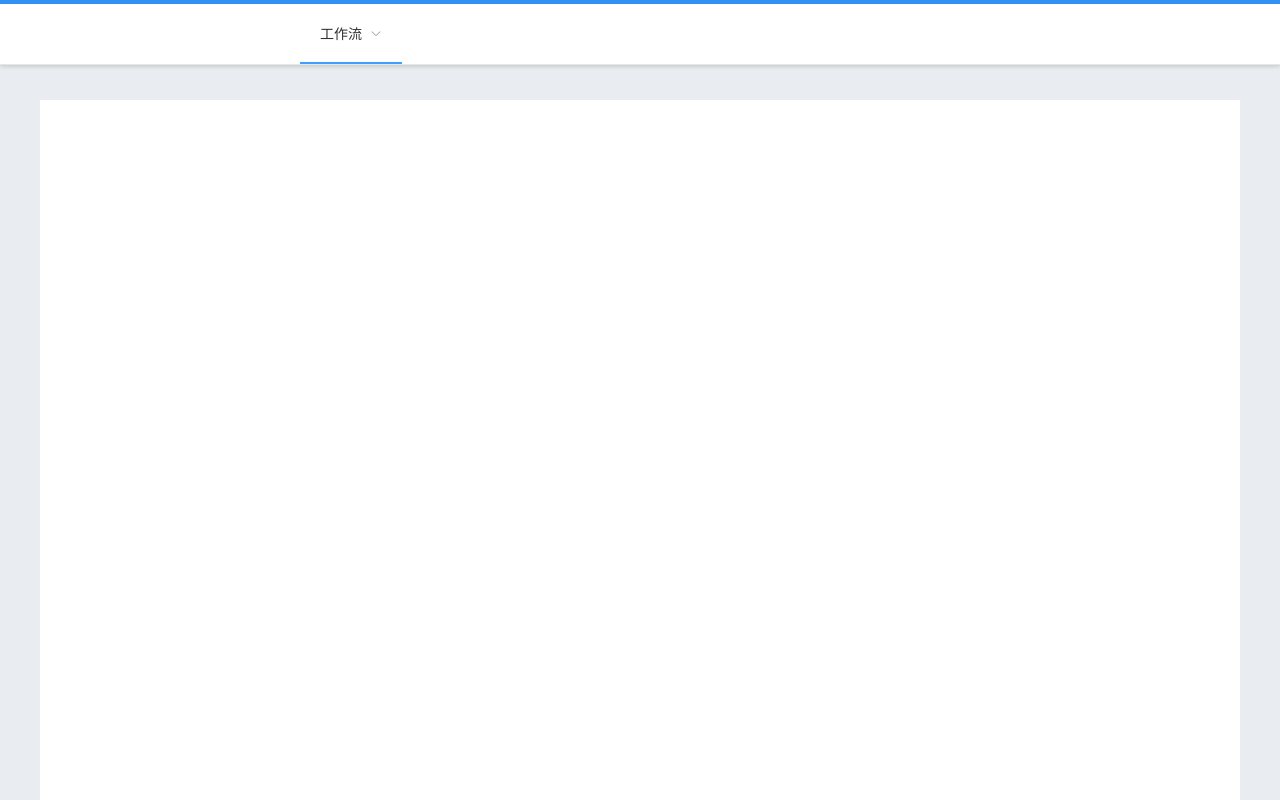
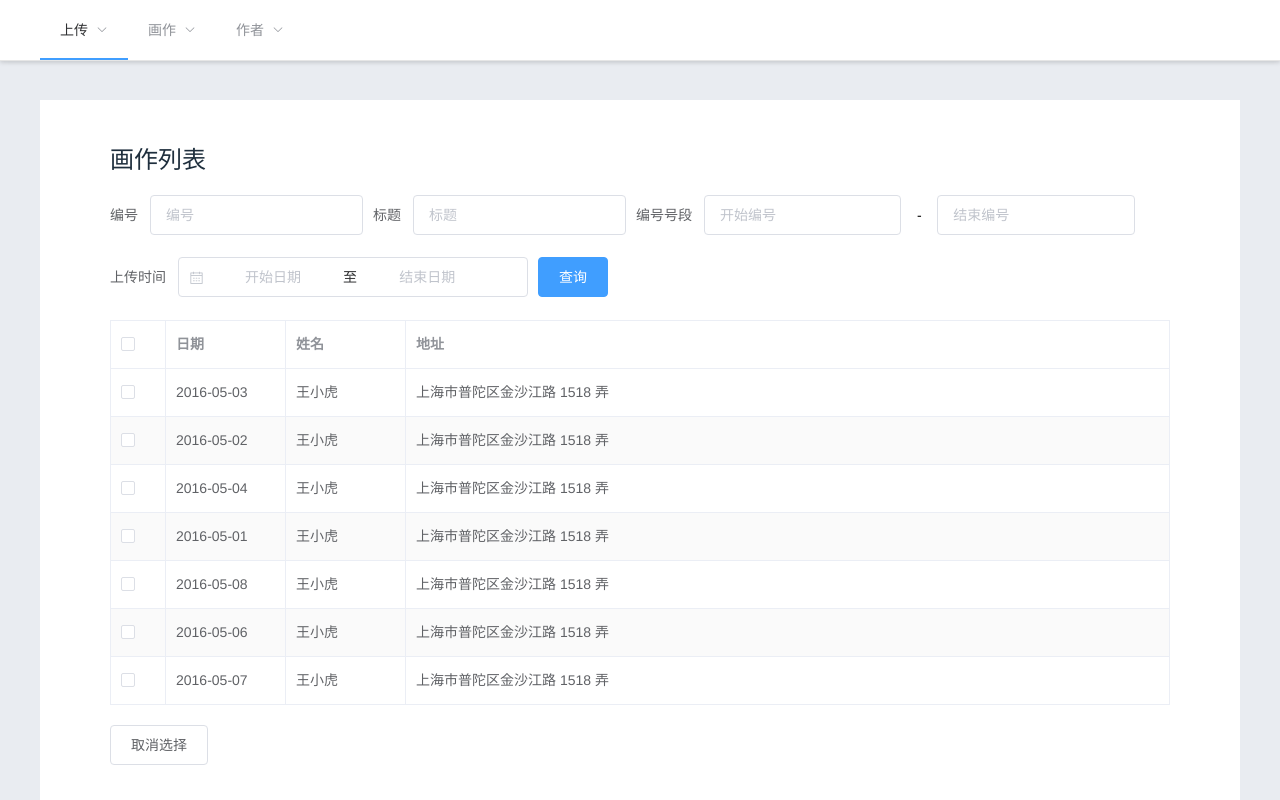
Before and after one commit to WJiaoJiao/AT_InternSys, a Vue app: page /#/paintingList in a window 1280 px wide. Shown: the top 800 px of the page. Built offline with nearby package versions, Linux system fonts and the light colour scheme.

Commit message:
添加导航数据

```diff
--- a/index.html
+++ b/index.html
@@ -3,7 +3,7 @@
   <head>
     <meta charset="utf-8">
     <meta name="viewport" content="width=device-width,initial-scale=1.0">
-    <title>at_internsys</title>
+    <title>墨染</title>
   </head>
   <body>
     <div id="app"></div>
--- a/package.json
+++ b/package.json
@@ -13,6 +13,7 @@
     "build": "node build/build.js"
   },
   "dependencies": {
+    "axios": "^0.17.1",
     "css-loader": "^0.28.7",
     "element-ui": "^2.0.10",
     "less": "^2.7.3",
--- a/src/App.vue
+++ b/src/App.vue
@@ -7,12 +7,12 @@
     <div v-show="headerFixed" style="position: relative;height: 60px;width: 100%;"></div>
 
     <main>
-          <!-- 右侧主内容区 -->
-          <div  class="main-right" >
-            <transition name="el-fade-in-linear">
-              <router-view class="view"/>
-            </transition>
-          </div>
+      <!-- 主内容区 -->
+      <div  class="main-content" >
+        <transition name="el-fade-in-linear">
+          <router-view class="view"/>
+        </transition>
+      </div>
     </main>
   </div>
 </template>
@@ -30,27 +30,13 @@
     },
     data: function (){
       return {
-        active:true,
         headerFixed : true
-      }
-    },
-    created: function(){
-    },
-    methods: {
-    },
-    watch: {
-      '$route': function (to,from) {
-          if(to.path == '/UploadExcel'){
-              this.active = true ;
-          }else if(to.path == '/uploadPictures'){
-              this.active = false ;
-          }
       }
     }
   }
 </script>
 
-<style>
+<style lang="less">
   body{margin: 0;}
   #app {
     min-width: 1200px;
@@ -58,38 +44,11 @@
     font-family: "Helvetica Neue","PingFang SC",Arial,sans-serif;
   }
   /* 头部导航 */
-  header{z-index: 1000;min-width: 1200px;transition: all 0.5s ease;  border-top: solid 4px #3091F2;  background-color: #fff;  box-shadow: 0 2px 4px 0 rgba(0,0,0,.12),0 0 6px 0 rgba(0,0,0,.04);  }
+  header{z-index: 1000;min-width: 1200px;transition: all 0.5s ease;  background-color: #fff;  box-shadow: 0 2px 4px 0 rgba(0,0,0,.12),0 0 6px 0 rgba(0,0,0,.04);  }
   header.header-fixed{position: fixed;top: 0;left: 0;right: 0;}
-  header .el-menu-demo{padding-left: 300px!important;}
+  header .el-menu-demo{padding-left: 40px!important;}
   /* 主内容区 */
-  main{display: -webkit-box;display: -ms-flexbox;display: flex;  min-height: 800px;  border: solid 40px #E9ECF1;  background-color: #FCFCFC;  }
-  main .main-left{text-align: center;-webkit-box-flex: 0;-ms-flex: 0 0 200px;flex: 0 0 200px;}
-  main .main-right{-webkit-box-flex:1;-ms-flex:1;flex:1; background-color: #fff; padding: 50px 70px; }
+  main{display: flex;  min-height: 1000px;  border: solid 40px #E9ECF1;  background-color: #FCFCFC;  }
+  main .main-content{flex:1; background-color: #fff; padding: 20px 70px 50px 70px; }
   main .el-menu{background-color: transparent!important;}
-  /*  */
-  .router-link{display:inline-block;width:100%;height:100%;text-align:center;color:#475669;text-decoration: none; }
-  .is-active .router-link{color:#20a0ff; }
-  /* 单选框 */
-  .el-form-item .el-radio+.el-radio {
-    margin-left: 30px!important;
-  }
-  /* 路由切换动效 */
-  .fade-enter-active, .fade-leave-active {
-    transition: all .5s;
-  }
-  .fade-enter, .fade-leave-active {
-    opacity: 0;
-  }
-  .list-enter-active, .list-leave-active {
-    transition: all 1s;
-  }
-  .list-enter, .list-leave-active {
-    opacity: 0;
-    transform: translateY(30px);
-  }
-  /* 导航栏菜单选中效果 */
-  .isActive{color: #20a0ff!important;}
-   #app main .aside .is-active{color: #475669;}
-  /* 卡片 */
-  .el-card{overflow: visible!important;}
 </style>
--- a/src/assets/index.less
+++ b/src/assets/index.less
@@ -1,4 +1,4 @@
-.container {
-  width: 90%;
-  margin: 0 auto;
+h1,h2,h3,h4,h5,h6{
+  font-weight: 400;
+  color: #1f2f3d;
 }
--- a/src/components/Navigator.vue
+++ b/src/components/Navigator.vue
@@ -1,11 +1,11 @@
 <template>
   <el-menu :default-active="defaultActive" class="el-menu-demo" mode="horizontal" :router="true">
-    <template v-for="menu in menus">
+    <template v-for="(menu,index) in menus">
       <el-menu-item
       v-if="!menu.hasOwnProperty('children')"
       :index="menu.route"
       >{{menu.title}}</el-menu-item>
-      <el-submenu v-else>
+        <el-submenu v-else :index="menu.route">
           <template slot="title">{{menu.title}}</template>
           <el-menu-item
           v-for="(subMenu,index) in menu.children"
@@ -20,23 +20,43 @@
 export default {
   data () {
     return {
-      defaultActive: '/uploadPainting',
+      defaultActive: '/uploadExcel',
       menus: [
         {
-          title: '工作流',
-          route: '',
+          title: '上传',
+          route: 'upload',
           children: [
             {
-              title: '上传画作',
-              route: '/uploadPainting'
+              title: '上传Excel',
+              route: '/uploadExcel'
+            },
+            {
+              title: '上传图片',
+              route: '/uploadImg'
+            }
+          ]
+        },
+        {
+          title: '画作',
+          route: 'painting',
+          children: [
+            {
+              title: '画作列表',
+              route: '/paintingList'
+            }
+          ]
         },
         {
           title: '作者',
-              route: '/author'
+          route: 'author',
+          children: [
+            {
+              title: '上传作者',
+              route: '/uploadAuthor'
             },
             {
-              title: '最新',
-              route: '/lasted'
+              title: '作者列表',
+              route: '/authorList'
             }
           ]
         }
--- a/src/router/index.js
+++ b/src/router/index.js
@@ -1,7 +1,9 @@
 import Vue from 'vue'
 import Router from 'vue-router'
 import HelloWorld from '@/components/HelloWorld'
-import uploadPainting from '@/views/uploadPainting/index.vue'
+import uploadExcel from '@/views/uploadExcel/index.vue'
+import uploadImg from '@/views/uploadImg/index.vue'
+import paintingList from '@/views/painting/paintingList.vue'
 import author from '@/views/author/index.vue'
 
 Vue.use(Router)
@@ -10,18 +12,25 @@ export default new Router({
   routes: [
     {
       path: '/',
-      name: 'uploadPainting',
-      component: uploadPainting
+      redirect: {
+        name: 'uploadExcel',
+        component: uploadExcel
+      }
     },
     {
-      path: '/uploadPainting',
-      name: 'uploadPainting',
-      component: uploadPainting
+      path: '/uploadExcel',
+      name: 'uploadExcel',
+      component: uploadExcel
     },
     {
-      path: '/author',
-      name: 'author',
-      component: author
+      path: '/uploadImg',
+      name: 'uploadImg',
+      component: uploadImg
+    },
+    {
+      path: '/paintingList',
+      name: 'paintingList',
+      component: paintingList
     }
   ]
 })
--- /dev/null
+++ b/src/service/test.js
@@ -0,0 +1,3 @@
+import request from '@/common/request'
+
+export const getTest = ()=> request.get('/capsule/getareainfo/1100001')
--- /dev/null
+++ b/src/views/painting/paintingList.vue
@@ -0,0 +1,141 @@
+<template>
+    <div>
+        <h2 class="demo-color-box bg-text-primary">画作列表</h2>
+        <el-form :inline="true" :model="formInline" class="demo-form-inline">
+            <el-form-item label="编号">
+                <el-input v-model="formInline.user" placeholder="编号"></el-input>
+            </el-form-item>
+            <el-form-item label="标题">
+                <el-input v-model="formInline.user" placeholder="标题"></el-input>
+            </el-form-item>
+            <el-form-item label="编号号段" style="text-align: center">
+                <el-col :span="11">
+                    <el-input v-model="formInline.user" placeholder="开始编号"></el-input>
+                </el-col>
+                <el-col class="line" :span="2">-</el-col>
+                <el-col :span="11">
+                    <el-input v-model="formInline.user" placeholder="结束编号"></el-input>
+                </el-col>
+            </el-form-item>
+            <el-form-item label="上传时间">
+                <div style="display:inline-block">
+                    <el-date-picker
+                        v-model="value7"
+                        type="daterange"
+                        align="right"
+                        unlink-panels
+                        range-separator="至"
+                        start-placeholder="开始日期"
+                        end-placeholder="结束日期"
+                        :picker-options="pickerOptions2">
+                    </el-date-picker>
+                </div>
+            </el-form-item>
+            <el-form-item>
+                <el-button type="primary" @click="onSubmit">查询</el-button>
+            </el-form-item>
+        </el-form>
+        <el-table stripe border ref="multipleTable" :data="tableData3" tooltip-effect="dark" style="width: 100%" @selection-change="handleSelectionChange">
+            <el-table-column type="selection" width="55"></el-table-column>
+            <el-table-column label="日期" width="120">
+                <template slot-scope="scope">{{ scope.row.date }}</template>
+            </el-table-column>
+            <el-table-column prop="name" label="姓名" width="120"></el-table-column>
+            <el-table-column prop="address" label="地址" show-overflow-tooltip></el-table-column>
+        </el-table>
+        <div style="margin-top: 20px">
+            <el-button @click="toggleSelection()">取消选择</el-button>
+        </div>
+    </div>
+</template>
+
+<script>
+  export default {
+    data() {
+      return {
+        tableData3: [{
+          date: '2016-05-03',
+          name: '王小虎',
+          address: '上海市普陀区金沙江路 1518 弄'
+        }, {
+          date: '2016-05-02',
+          name: '王小虎',
+          address: '上海市普陀区金沙江路 1518 弄'
+        }, {
+          date: '2016-05-04',
+          name: '王小虎',
+          address: '上海市普陀区金沙江路 1518 弄'
+        }, {
+          date: '2016-05-01',
+          name: '王小虎',
+          address: '上海市普陀区金沙江路 1518 弄'
+        }, {
+          date: '2016-05-08',
+          name: '王小虎',
+          address: '上海市普陀区金沙江路 1518 弄'
+        }, {
+          date: '2016-05-06',
+          name: '王小虎',
+          address: '上海市普陀区金沙江路 1518 弄'
+        }, {
+          date: '2016-05-07',
+          name: '王小虎',
+          address: '上海市普陀区金沙江路 1518 弄'
+        }],
+        multipleSelection: [],
+        formInline: {
+          user: '',
+          region: ''
+        },
+        pickerOptions2: {
+          shortcuts: [{
+            text: '最近一周',
+            onClick(picker) {
+              const end = new Date();
+              const start = new Date();
+              start.setTime(start.getTime() - 3600 * 1000 * 24 * 7);
+              picker.$emit('pick', [start, end]);
+            }
+          }, {
+            text: '最近一个月',
+            onClick(picker) {
+              const end = new Date();
+              const start = new Date();
+              start.setTime(start.getTime() - 3600 * 1000 * 24 * 30);
+              picker.$emit('pick', [start, end]);
+            }
+          }, {
+            text: '最近三个月',
+            onClick(picker) {
+              const end = new Date();
+              const start = new Date();
+              start.setTime(start.getTime() - 3600 * 1000 * 24 * 90);
+              picker.$emit('pick', [start, end]);
+            }
+         }]
+        },
+        value6: '',
+        value7: ''
+      }
+    },
+
+    methods: {
+      toggleSelection(rows) {
+        if (rows) {
+          rows.forEach(row => {
+            this.$refs.multipleTable.toggleRowSelection(row);
+          });
+        } else {
+          this.$refs.multipleTable.clearSelection();
+        }
+      },
+      handleSelectionChange(val) {
+        console.log(val)
+        this.multipleSelection = val;
+      },
+      onSubmit() {
+        console.log('submit!');
+      }
+    }
+  }
+</script>
--- /dev/null
+++ b/src/views/uploadImg/index.vue
@@ -0,0 +1,45 @@
+<template>
+    <div>
+      <h2 class="demo-color-box bg-text-primary">上传图片</h2>
+      <el-upload class="upload-demo" drag action="/api/img/upload/capsule" multiple :on-success="uploadSuccess" :on-remove="removeAction" :before-upload="beforeAvatarUpload">
+          <i class="el-icon-upload"></i>
+          <div class="el-upload__text">将文件拖到此处，或<em>点击上传</em></div>
+          <div class="el-upload__tip" slot="tip">只能上传jpg/png文件</div>
+      </el-upload>
+    </div>
+</template>
+
+<script>
+import {getTest} from '@/service/test.js'
+export default {
+  name: 'UploadExcel',
+  data () {
+    return {}
+  },
+  methods: {
+    uploadSuccess: function (response, file, fileList) {
+      console.log(response)
+    },
+    removeAction: function(){
+    },
+    beforeAvatarUpload: function(file){
+      const isJPG = file.type === 'image/jpeg' || file.type === 'image/png';
+      console.log(file.type)
+      if (!isJPG) {
+        this.$message.error('上传图片只能是 JPG或PNG 格式!');
+      }
+      return isJPG;
+    }
+  },
+  created(){
+    getTest().then(function(resp){
+      console.log(resp)
+    });
+  }
+}
+</script>
+
+<!-- Add "scoped" attribute to limit CSS to this component only -->
+<style scoped>
+
+</style>
```
Also changed, not shown: src/common/request/index.js (added, +46 -0 lines), src/views/uploadExcel/index.vue (renamed from src/views/uploadPainting/index.vue, +17 -26 lines). Lines whose indentation alone changed are shown as unchanged.
